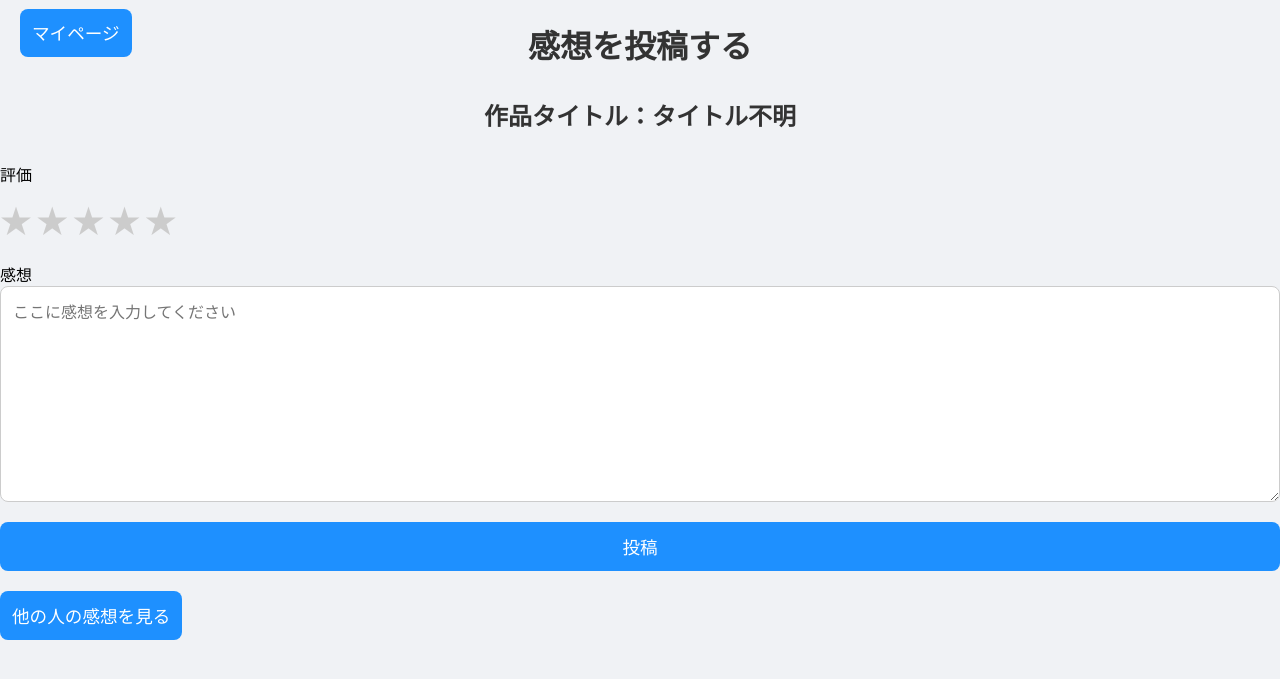
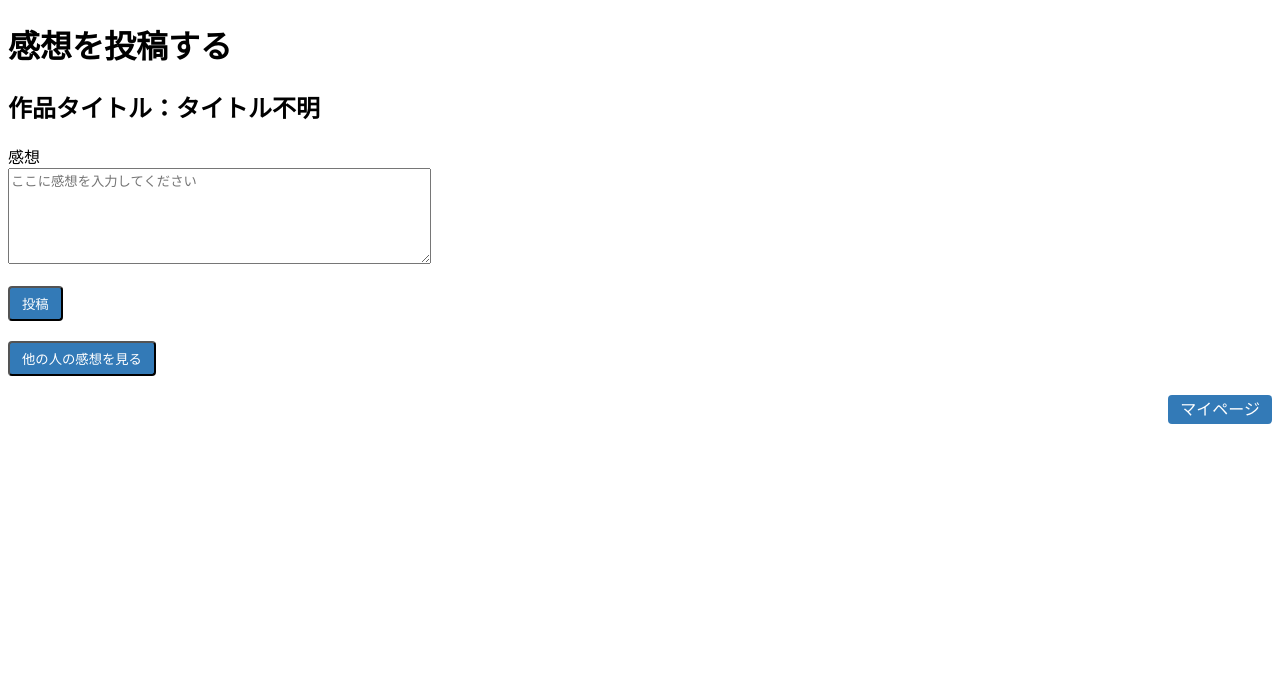
Before and after one commit to yabukilab/yabuki-b, a PHP site: page /gamen5.php in a window 1280 px wide. Shown: the top 679 px of the page. Run offline with PHP 8.4, Linux system fonts and the light colour scheme.

Commit message:
gamen6.php he

```diff
--- a/htdocs/gamen5.php
+++ b/htdocs/gamen5.php
@@ -7,40 +7,39 @@ $title = $_GET['title'] ?? 'タイトル不明';
 <html lang="ja">
 <head>
     <meta charset="UTF-8">
-    <meta name="viewport" content="width=device-width, initial-scale=1.0">
     <title>感想投稿</title>
-    <link rel="stylesheet" href="style.css">
+    <style>
+        .btn {
+            padding: 6px 12px;
+            background-color: #337ab7;
+            color: white;
+            text-decoration: none;
+            border-radius: 4px;
+        }
+    </style>
 </head>
 <body>
     <div class="container">
         <h1>感想を投稿する</h1>
         <h2>作品タイトル：<?= htmlspecialchars($title) ?></h2>
 
-        <label for="rating">評価</label>
-        <div class="star-rating">
-                   <input type="radio" id="star5" name="rating" value="5"><label for="star5">★</label>
-                   <input type="radio" id="star4" name="rating" value="4"><label for="star4">★</label>
-                   <input type="radio" id="star3" name="rating" value="3"><label for="star3">★</label>
-                   <input type="radio" id="star2" name="rating" value="2"><label for="star2">★</label>
-                   <input type="radio" id="star1" name="rating" value="1"><label for="star1">★</label>
-        </div>
-
-
-        <form action="submit.php" method="POST" class="form-wrapper">
+        <form action="submit.php" method="POST">
             <input type="hidden" name="title" value="<?= htmlspecialchars($title) ?>">
-            <label for="content">感想</label>
-            <textarea id="content" name="content" rows="10" placeholder="ここに感想を入力してください" required></textarea>
+            <label for="content">感想</label><br>
+            <textarea id="content" name="content" rows="6" cols="50" placeholder="ここに感想を入力してください" required></textarea><br><br>
             <button type="submit" class="btn">投稿</button>
         </form>
 
-        <form action="others.php" method="GET" style="margin-top: 20px;">
+        <!-- 他の人の感想を見るボタン（gamen6.php に title を渡す） -->
+        <form action="gamen6.php" method="GET" style="margin-top: 20px;">
+            <input type="hidden" name="title" value="<?= htmlspecialchars($title) ?>">
             <button type="submit" class="btn">他の人の感想を見る</button>
         </form>
     </div>
 
-    <div class="mypage-button">
-       <a href="gamen4.php" class="btn">マイページ</a>
+    <!-- マイページボタン -->
+    <div class="mypage-button" style="text-align: right; margin-top: 20px;">
+        <a href="gamen4.php" class="btn">マイページ</a>
     </div>
-
 </body>
 </html>
```
